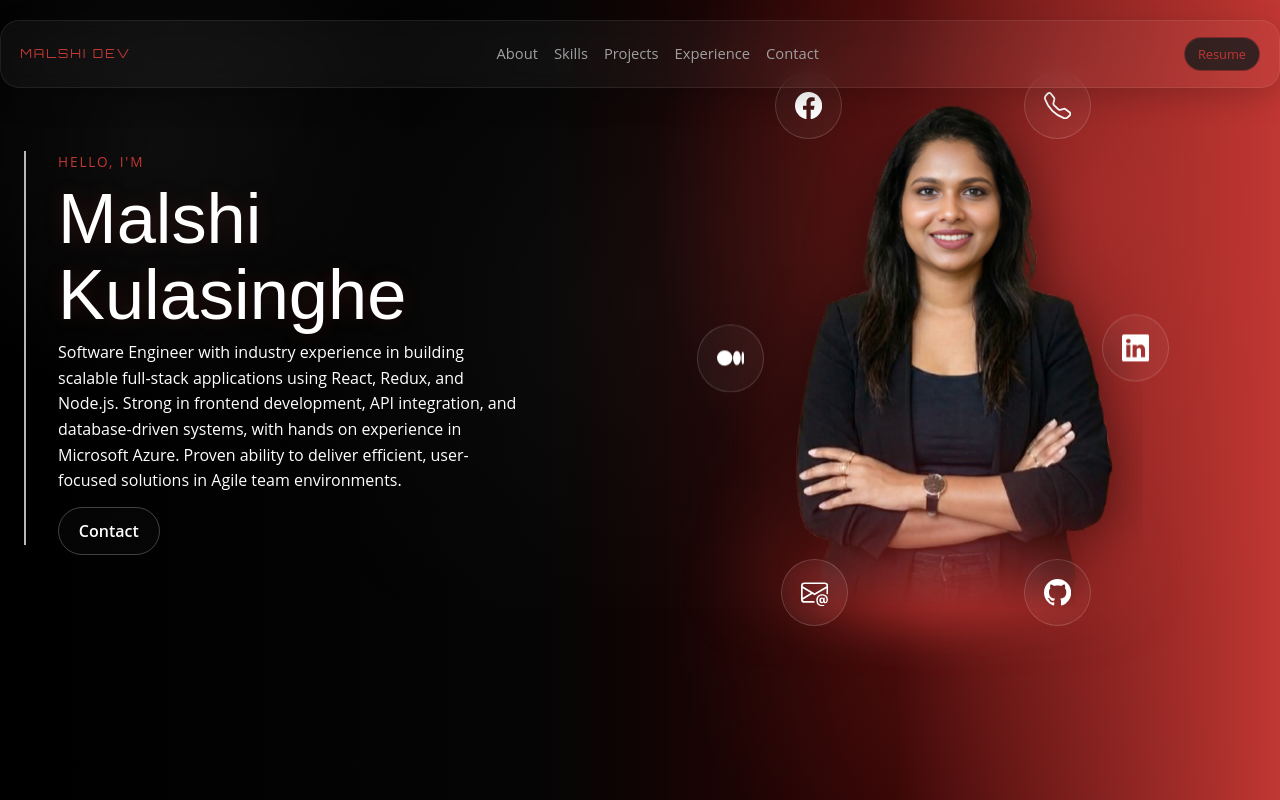
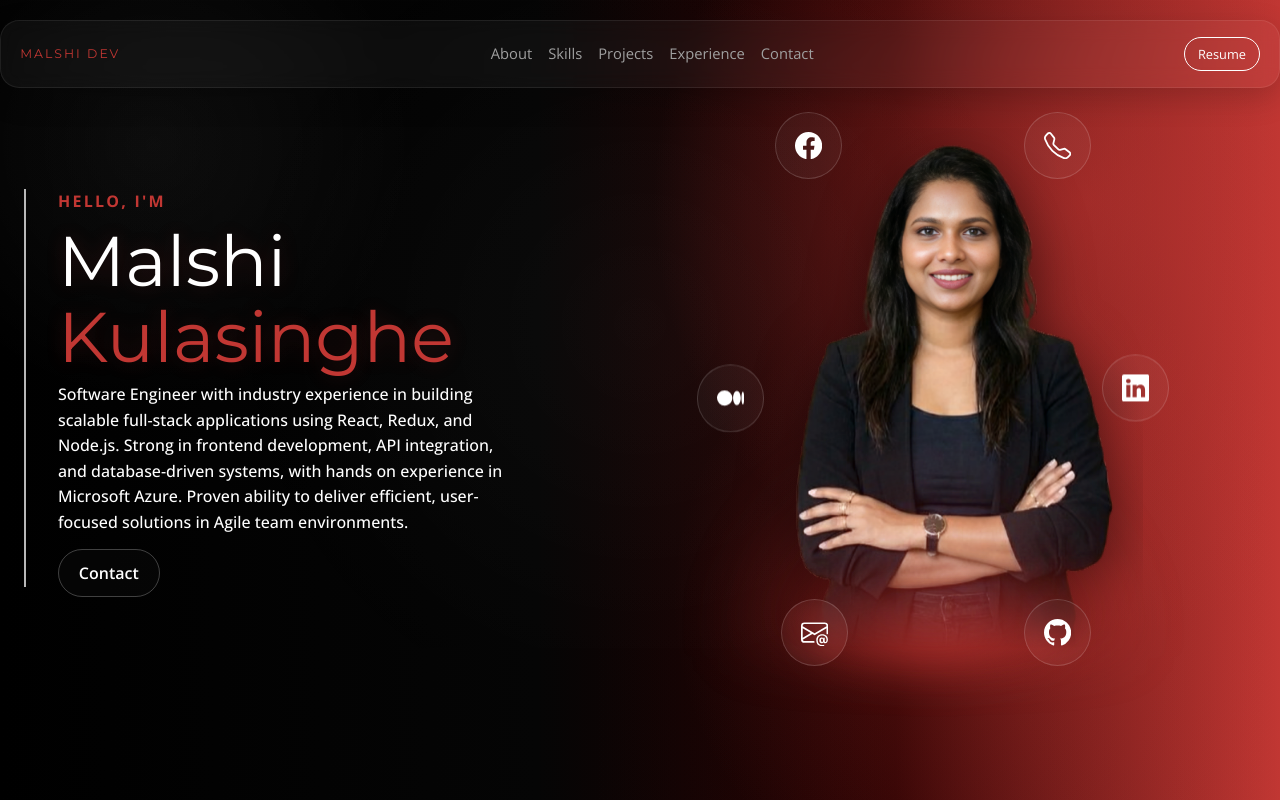
Before and after one commit to Malshii/Portfolio-v2, a Next.js app: page / in a window 1280 px wide. Shown: the top 800 px of the page. Built offline with nearby package versions, Linux system fonts and the light colour scheme.

Commit message:
updated header hero section

```diff
--- a/app/components/ExperienceSection.js
+++ b/app/components/ExperienceSection.js
@@ -2,7 +2,9 @@ export default function ExperienceSection({ timeline }) {
   return (
     <section className="timeline section-reveal" id="experience">
       <h2>Experience Timeline</h2>
-      <p className="section-subtitle">Progress across engineering, cloud, and product delivery.</p>
+      <p className="section-subtitle">
+        Progress across engineering, cloud, and product delivery.
+      </p>
       <div className="timeline-list">
         {timeline.map((item) => (
           <article key={item.title} className="glass-card timeline-card">
--- a/app/components/HeroSection.js
+++ b/app/components/HeroSection.js
@@ -5,7 +5,7 @@ export default function HeroSection() {
     <section className="hero section-reveal">
       <div className="hero-copy">
         <p className="hero-kicker">Hello, I'm</p>
-        <h1>Malshi Kulasinghe</h1>
+        <h1>Malshi <span>Kulasinghe</span></h1>
         <p className="hero-summary">
           Software Engineer with industry experience in building scalable
           full-stack applications using React, Redux, and Node.js. Strong in
--- a/app/globals.css
+++ b/app/globals.css
@@ -1,3 +1,4 @@
+@import url("https://fonts.googleapis.com/css2?family=Montserrat:wght@400;500;600;700;800&family=Open+Sans:wght@400;500;600;700&family=Roboto:wght@400;500;700&display=swap");
 @import "tailwindcss";
 
 /* Theme variables */
--- a/app/layout.js
+++ b/app/layout.js
@@ -1,15 +1,4 @@
-import { Orbitron, Space_Grotesk } from "next/font/google";
 import "./globals.css";
-
-const displayFont = Orbitron({
-  variable: "--font-display",
-  subsets: ["latin"],
-});
-
-const bodyFont = Space_Grotesk({
-  variable: "--font-body",
-  subsets: ["latin"],
-});
 
 export const metadata = {
   title: "Malshi Kulasinghe | Software Engineer Portfolio",
@@ -19,10 +8,7 @@ export const metadata = {
 
 export default function RootLayout({ children }) {
   return (
-    <html
-      lang="en"
-      className={`${displayFont.variable} ${bodyFont.variable} h-full antialiased`}
-    >
+    <html lang="en" className="h-full scroll-smooth antialiased">
       <body className="min-h-full flex flex-col">{children}</body>
     </html>
   );
--- a/app/styles/hero.css
+++ b/app/styles/hero.css
@@ -69,7 +69,7 @@
   align-items: center;
   grid-template-columns: 1fr 1.2fr;
   position: relative;
-  padding: clamp(5.5rem, 9vh, 7rem) 0 0;
+  padding: clamp(8rem, 9vh, 7rem) 0 0;
 }
 
 .hero::before {
@@ -97,9 +97,10 @@
 .hero-kicker {
   color: var(--aurora-green);
   text-transform: uppercase;
-  font-size: 0.85rem;
+  font-size: 1rem;
   letter-spacing: 0.14em;
   margin: 0;
+  font-weight: bold;
 }
 
 .hero-copy h1 {
@@ -108,6 +109,10 @@
   font-size: clamp(2.5rem, 5.5vw, 4.5rem);
   line-height: 1.08;
   text-shadow: 0 0 20px rgba(193, 55, 51, 0.2);
+}
+
+.hero-copy h1 span {
+    color: var(--electric-cyan);
 }
 
 .hero-summary {
--- a/app/styles/navigation.css
+++ b/app/styles/navigation.css
@@ -54,12 +54,12 @@
 }
 
 .nav-cta {
-  border: 1px solid rgba(193, 55, 51, 0.5);
+  border: 1px solid white;
   border-radius: 999px;
   padding: 0.35rem 0.8rem;
   font-size: 0.8rem;
-  color: var(--electric-cyan);
-  background: rgba(30, 30, 30, 0.85);
+  color: white;
+  background: transparent;
   z-index: 110;
   transition: all 200ms ease;
 }
--- a/app/styles/variables.css
+++ b/app/styles/variables.css
@@ -13,7 +13,8 @@
   --glass-border: rgba(255, 255, 255, 0.14);
   --shadow-deep: 0 24px 60px rgba(0, 0, 0, 0.5);
 
-  --font-open-sans: 'Open Sans', Arial, Helvetica, sans-serif;
-  --font-roboto: 'Roboto', Arial, Helvetica, sans-serif;
-  --font-montserrat: 'Montserrat', Arial, Helvetica, sans-serif;
+  --font-open-sans: "Open Sans", Arial, Helvetica, sans-serif;
+  --font-roboto: "Roboto", Arial, Helvetica, sans-serif;
+  --font-montserrat: "Montserrat", Arial, Helvetica, sans-serif;
+  --font-display: "Montserrat", "Segoe UI", Arial, sans-serif;
 }
```
